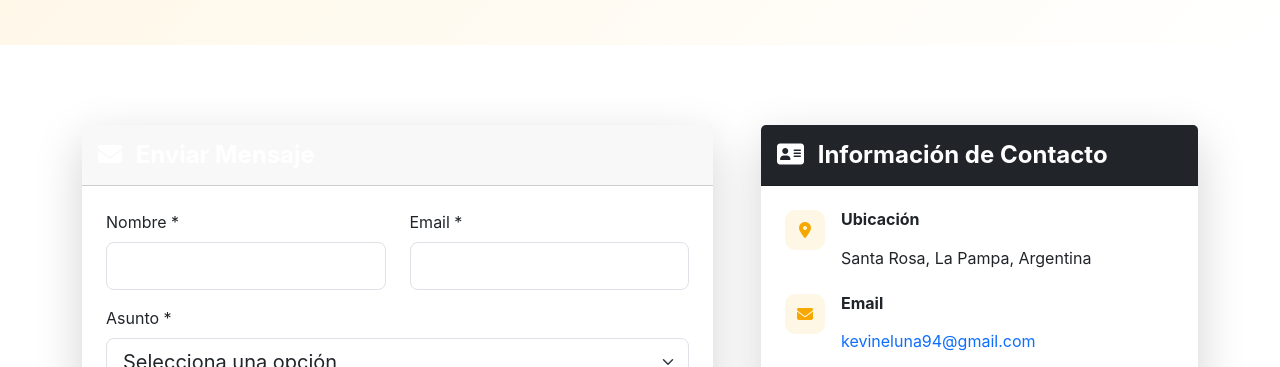
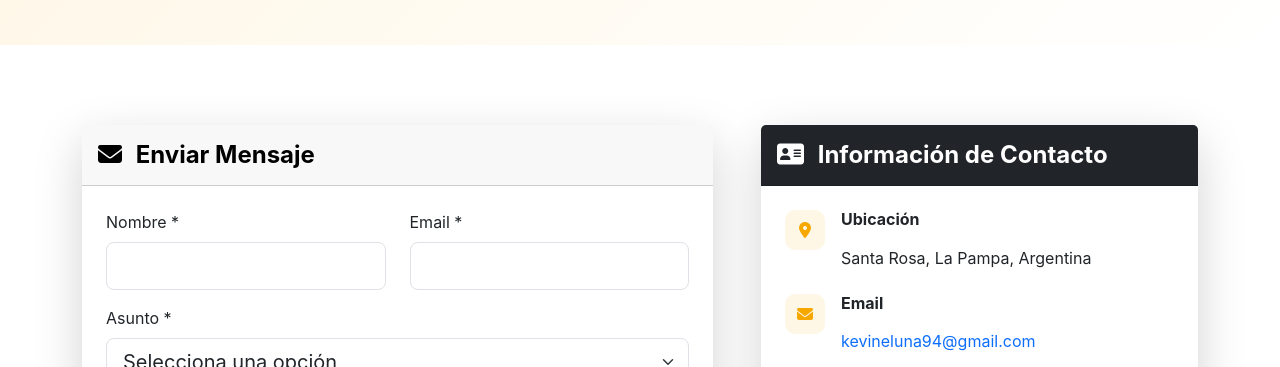
Before and after one commit to kevinluna94/Kevin-Luna-Desarrollo-Full-Stack, a plain HTML site: page contact.html in a window 1280 px wide. Shown: the part 285-652 px from the top of the page. Drawn offline with nearby package versions, Linux system fonts and the light colour scheme.

Commit message:
text black

```diff
--- a/contact.html
+++ b/contact.html
@@ -62,7 +62,7 @@
       <div class="container">
         <div class="row align-items-center">
           <div class="col-lg-8" data-aos="fade-right">
-            <h1 class="display-5 fw-bold mb-3">Contacto</h1>
+            <h1 class="display-5 fw-bold  mb-3">Contacto</h1>
             <p class="lead mb-0">¿Querés armar un proyecto? Completa el formulario o escribime por WhatsApp.</p>
           </div>
           <div class="col-lg-4 text-center" data-aos="fade-left">
@@ -78,8 +78,8 @@
         <!-- FORMULARIO -->
         <div class="col-md-7" data-aos="fade-right">
           <div class="card shadow-lg border-0">
-            <div class="card-header bg-brand text-white py-3">
-              <h4 class="mb-0"><i class="fas fa-envelope me-2"></i> Enviar Mensaje</h4>
+            <div class="card-header bg-brand text-black py-3">
+              <h4 class="mb-0 "><i class="fas fa-envelope me-2"></i> Enviar Mensaje</h4>
             </div>
             <div class="card-body p-4">
               <form id="contactForm" class="needs-validation" novalidate>
```
